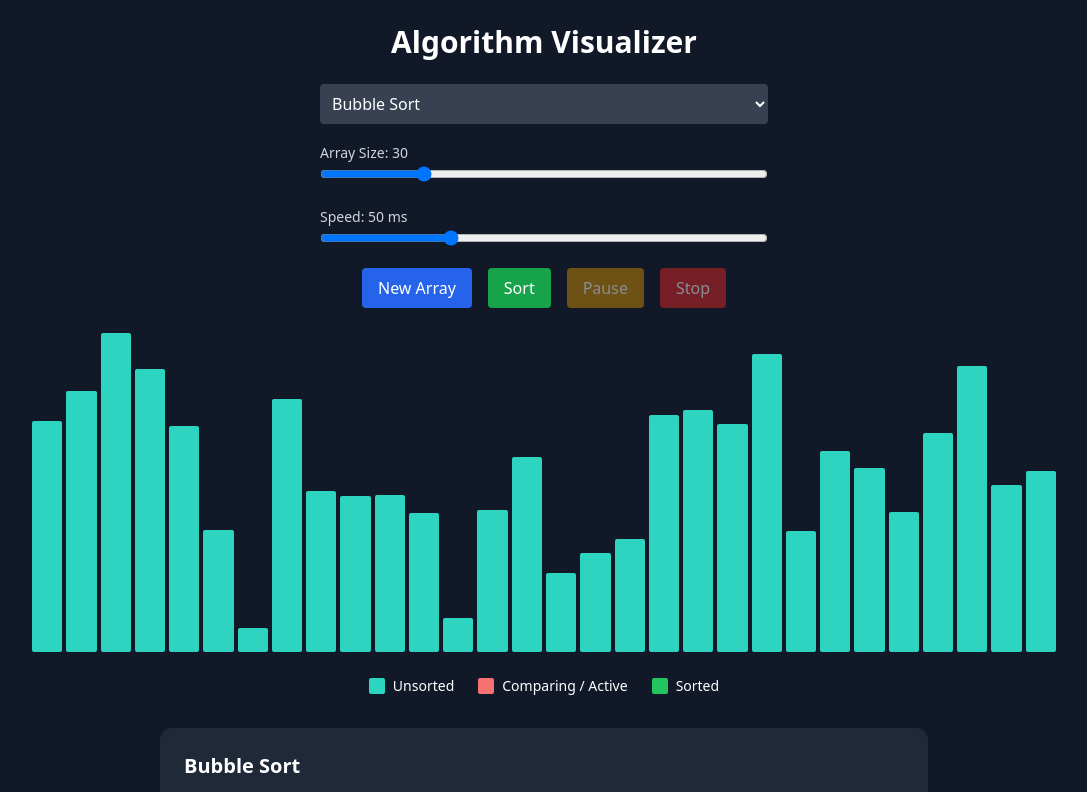
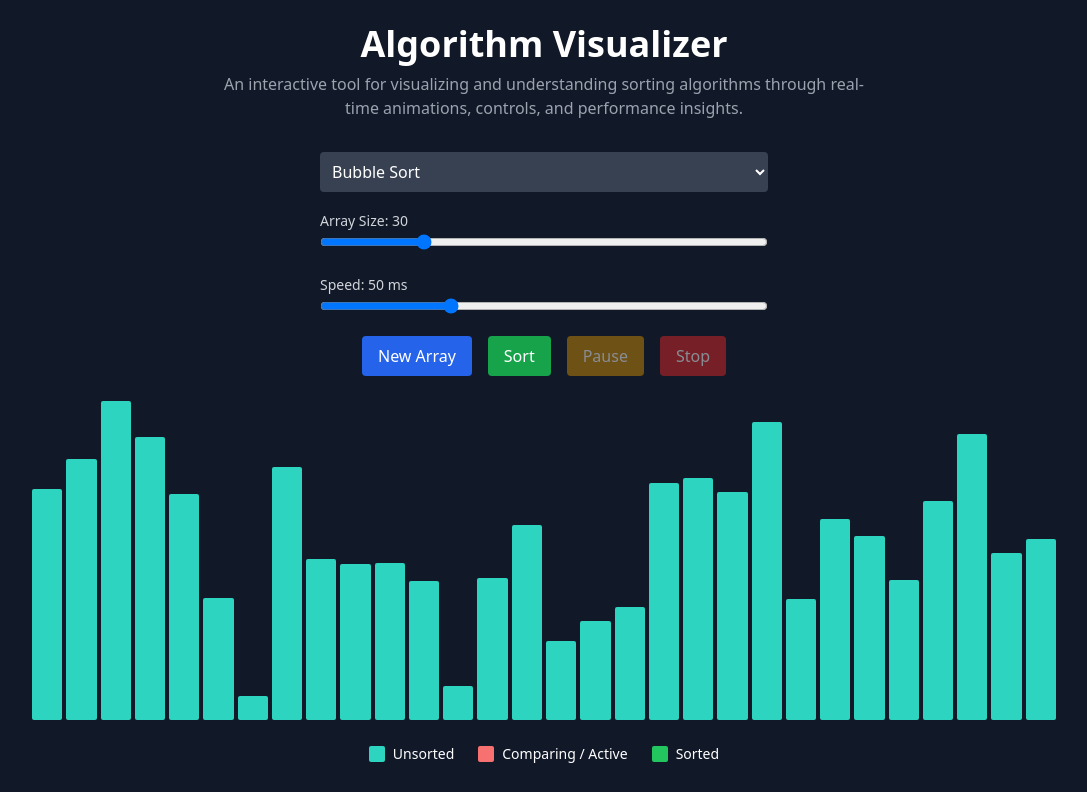
Before and after one commit to jahn03/Algorithm-Visualizer, a React (Vite) app: page / in a window 1280 px wide. Shown: the top 792 px of the page, without its empty margins (96-1183 px from the left). Built offline with nearby package versions, Linux system fonts and the light colour scheme.

Commit message:
changes post-deploymet test

```diff
--- a/src/App.jsx
+++ b/src/App.jsx
@@ -68,7 +68,16 @@ function App() {
 
   return (
     <div className="min-h-screen bg-gray-900 text-white flex flex-col items-center p-6">
-      <h1 className="text-3xl font-bold mb-6">Algorithm Visualizer</h1>
+      <div className="text-center mb-8">
+        <h1 className="text-4xl font-bold mb-2">
+          Algorithm Visualizer
+        </h1>
+        <p className="text-gray-400 max-w-2xl mx-auto">
+          An interactive tool for visualizing and understanding sorting algorithms
+          through real-time animations, controls, and performance insights.
+        </p>
+      </div>
+
 
       <div className="flex flex-col items-center gap-4 mb-6 w-full max-w-md">
 
```
